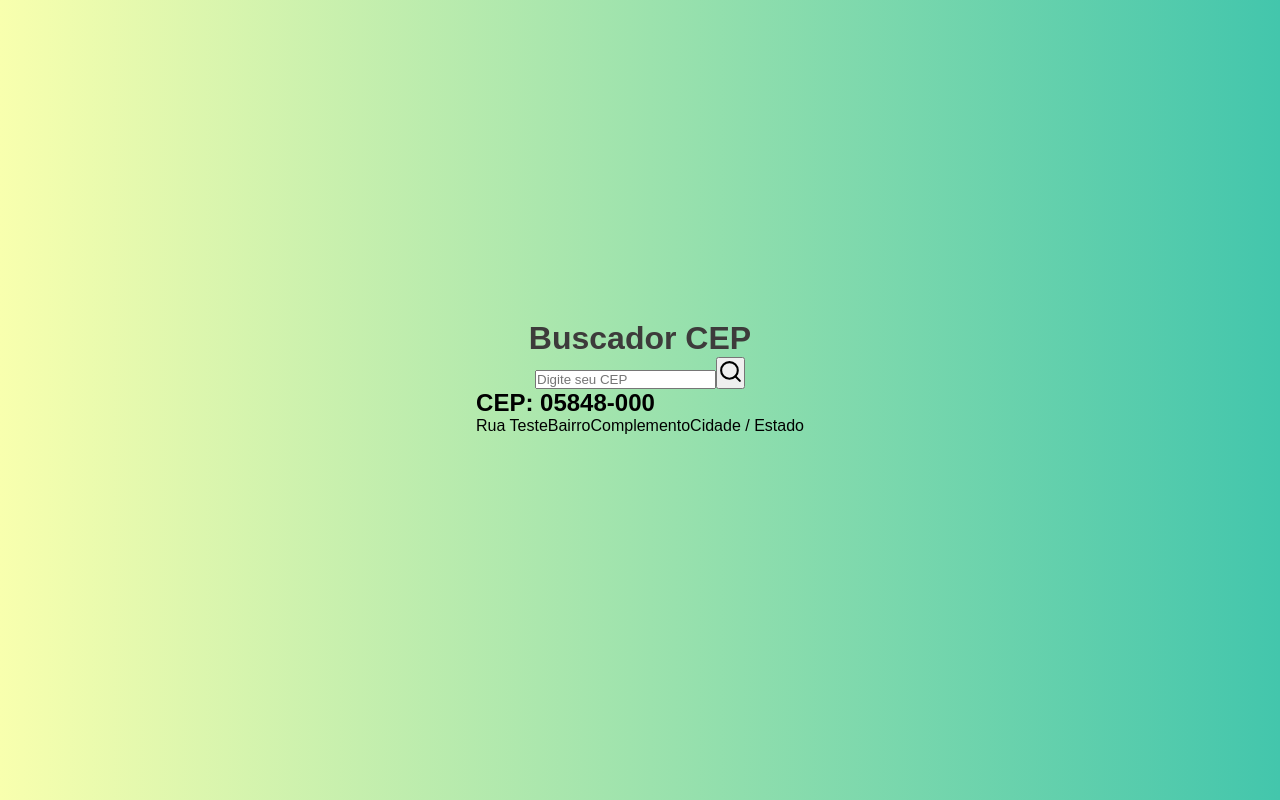
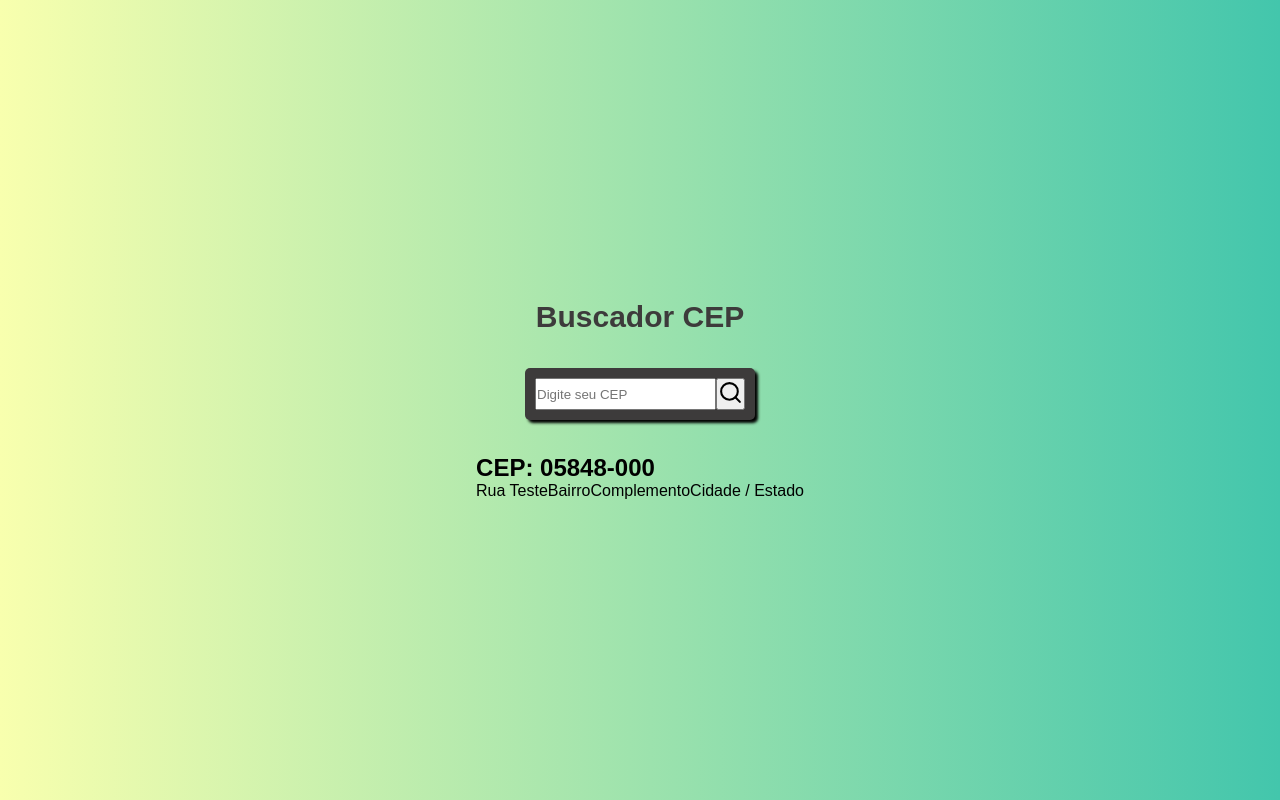
Before and after one commit to Raphael-Goulart/busca-cep, a React (Create React App) app: page / in a window 1280 px wide. Built offline with nearby package versions, Linux system fonts and the light colour scheme.

Commit message:
a estilizar input

```diff
--- a/src/index.css
+++ b/src/index.css
@@ -3,22 +3,11 @@
   padding: 0;
   font-family: sans-serif;
 }
+
 body {
   height: 100vh;
   width: 100vw;
   background: #43C6AC;  /* fallback for old browsers */
   background: -webkit-linear-gradient(to right, #F8FFAE, #43C6AC);  /* Chrome 10-25, Safari 5.1-6 */
   background: linear-gradient(to right, #F8FFAE, #43C6AC); /* W3C, IE 10+/ Edge, Firefox 16+, Chrome 26+, Opera 12+, Safari 7+ */
-   ;
 }
-
-.container {
- display: flex;
- flex-direction: column;
- align-items: center;
-}
-
-.title{
-  color: #3d3b3b;
-  margin-top: 25%;
-}
--- a/src/style.css
+++ b/src/style.css
@@ -0,0 +1,33 @@
+.container {
+    height: 100vh;
+    display: flex;
+    justify-content: center;
+    flex-direction: column;
+    align-items: center;
+   }
+
+   .title{
+     color: #3d3b3b;
+     font-size: 30px;
+     animation: animacaoTitulo 1s; /*puxado a animacao do keyframe e adicionado um tempo de execução */
+   }
+
+   @keyframes animacaoTitulo {   /*fará uma animação de - para from-to*/
+    from {
+        transform: rotateX(90deg);
+   }
+
+   to{
+    transform: rotateX(0deg);
+   }
+
+}
+
+.containerInput {
+    background-color: #3d3b3b;
+    padding: 10px;
+    margin: 34px 0;
+    display: flex;
+    border-radius: 5px;
+    box-shadow: 3px 3px 3px black;
+}
```
